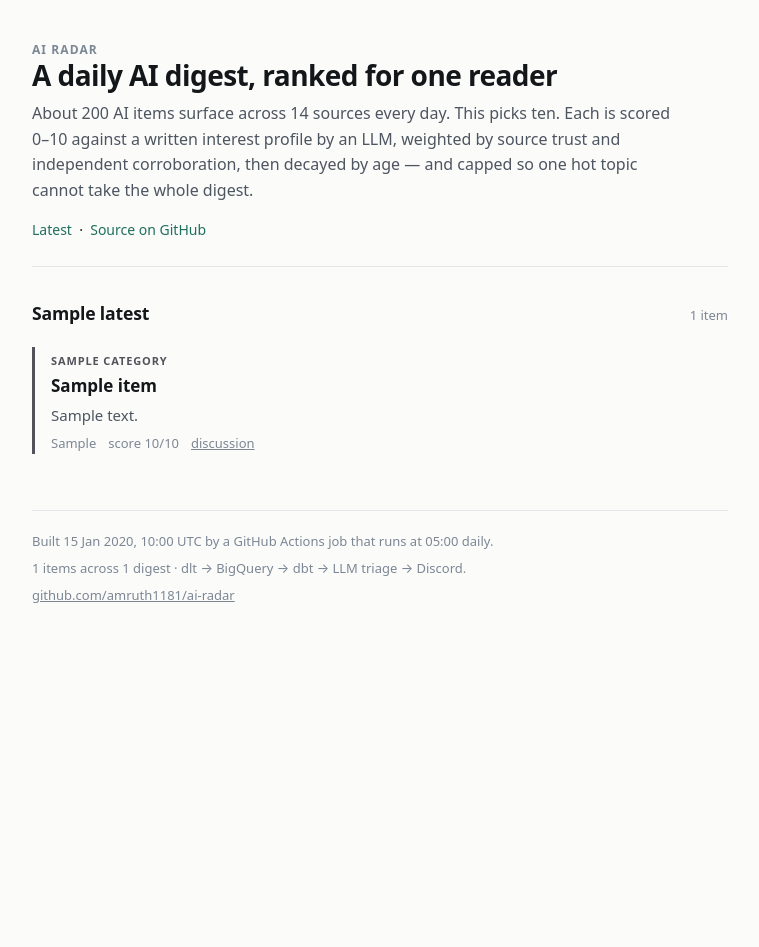
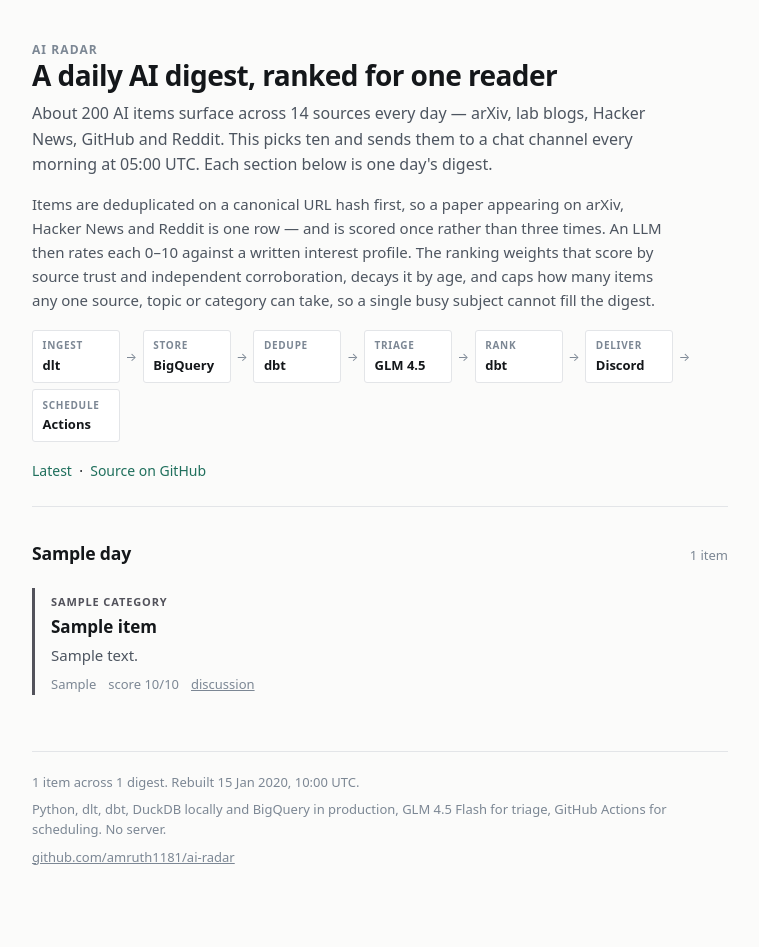
Before and after one commit to amruth1181/ai-radar, a Python web app: template deliver/templates/index.html in a window 1280 px wide. Shown: the whole page, without its empty margins (260-1019 px from the left). Before the commit the page ends 603 px from the top, so only its background shows below. Run offline with Jinja, Linux system fonts and the light colour scheme; the template is opened without the code that fills it: most values are stand-ins (such as "Sample title", 1, 10 or a date in 2020).

Commit message:
feat(deliver): explain the project above the fold, and scroll recent days
Two changes to how the archive reads.

The explanation moves from a footnote to the top. Someone arriving from a CV link
has no idea what this is, and the first thing they saw was a list of paper titles.
Now they get what it does, how the ranking works, and the stack as a labelled
chain -- dlt, BigQuery, dbt, GLM, dbt, Discord, Actions -- in that order, because
the order is the point: deduplication happens before the LLM sees anything, which
is what keeps the cost near zero.

The index now renders the five most recent days in full rather than only the
newest, so catching up on a few days is scrolling instead of clicking. Older days
stay one click away; inlining a year of history would make the front page
megabytes. Per-day pages remain for permalinks.

The test asserting "older days are linked, not inlined" correctly failed on this
change and was rewritten against the new contract: days inside the window are
inlined, days beyond it are linked only.

```diff
--- a/deliver/templates/base.html
+++ b/deliver/templates/base.html
@@ -60,11 +60,32 @@
   header { border-bottom: 1px solid var(--rule); padding-bottom: 1.5rem; margin-bottom: 2rem; }
   header .tag { font-size: .75rem; letter-spacing: .09em; text-transform: uppercase; color: var(--ink-faint); font-weight: 600; }
   header .blurb { color: var(--ink-soft); margin-top: .6rem; max-width: 40rem; }
-  header nav { margin-top: 1rem; font-size: .875rem; }
+  header .how { margin-top: .9rem; color: var(--ink-soft); font-size: .9375rem; max-width: 40rem; }
+
+  /* The pipeline as a chain, because the order is the point: dedupe happens before
+     the LLM sees anything, which is what keeps the cost near zero. */
+  .stack { margin-top: 1.1rem; display: flex; flex-wrap: wrap; gap: .4rem .25rem; align-items: stretch; }
+  .stage {
+    display: flex; flex-direction: column; gap: .1rem;
+    padding: .4rem .6rem;
+    background: var(--surface);
+    border: 1px solid var(--rule);
+    border-radius: 3px;
+    min-width: 5.5rem;
+  }
+  .stage .step { font-size: .625rem; letter-spacing: .07em; text-transform: uppercase; color: var(--ink-faint); font-weight: 600; }
+  .stage .tool { font-size: .8125rem; font-weight: 600; color: var(--ink); }
+  .arrow { align-self: center; color: var(--ink-faint); font-size: .75rem; padding: 0 .1rem; }
+  @media (max-width: 30rem) { .arrow { display: none; } .stage { flex: 1 1 6.5rem; } }
+
+  header nav { margin-top: 1.1rem; font-size: .875rem; }
   header nav a { color: var(--accent); text-decoration: none; font-weight: 500; }
   header nav a:hover { text-decoration: underline; }
 
+  .day-section + .day-section { margin-top: 3rem; padding-top: 2rem; border-top: 1px solid var(--rule); }
   .day-head { display: flex; align-items: baseline; gap: .75rem; flex-wrap: wrap; margin-bottom: 1.25rem; }
+  .day-head a { text-decoration: none; color: inherit; }
+  .day-head a:hover { color: var(--accent); }
   .day-head .count { font-size: .8125rem; color: var(--ink-faint); margin-left: auto; font-variant-numeric: tabular-nums; }
 
   .items { list-style: none; margin: 0; padding: 0; display: flex; flex-direction: column; gap: 1.5rem; }
@@ -113,11 +134,35 @@
     <div class="tag">AI Radar</div>
     <h1>{% block heading %}A daily AI digest, ranked for one reader{% endblock %}</h1>
     <p class="blurb">
-      About 200 AI items surface across 14 sources every day. This picks ten.
-      Each is scored 0&ndash;10 against a written interest profile by an LLM, weighted by
-      source trust and independent corroboration, then decayed by age &mdash; and capped
-      so one hot topic cannot take the whole digest.
+      About 200 AI items surface across 14 sources every day &mdash; arXiv, lab blogs,
+      Hacker News, GitHub and Reddit. This picks ten and sends them to a chat channel
+      every morning at 05:00&nbsp;UTC. Each section below is one day's digest.
     </p>
+    <p class="how">
+      Items are deduplicated on a canonical URL hash first, so a paper appearing on
+      arXiv, Hacker News and Reddit is one row &mdash; and is scored once rather than
+      three times. An LLM then rates each 0&ndash;10 against a written interest profile.
+      The ranking weights that score by source trust and independent corroboration,
+      decays it by age, and caps how many items any one source, topic or category can
+      take, so a single busy subject cannot fill the digest.
+    </p>
+
+    <div class="stack">
+      <div class="stage"><span class="step">Ingest</span><span class="tool">dlt</span></div>
+      <span class="arrow">&rarr;</span>
+      <div class="stage"><span class="step">Store</span><span class="tool">BigQuery</span></div>
+      <span class="arrow">&rarr;</span>
+      <div class="stage"><span class="step">Dedupe</span><span class="tool">dbt</span></div>
+      <span class="arrow">&rarr;</span>
+      <div class="stage"><span class="step">Triage</span><span class="tool">GLM&nbsp;4.5</span></div>
+      <span class="arrow">&rarr;</span>
+      <div class="stage"><span class="step">Rank</span><span class="tool">dbt</span></div>
+      <span class="arrow">&rarr;</span>
+      <div class="stage"><span class="step">Deliver</span><span class="tool">Discord</span></div>
+      <span class="arrow">&rarr;</span>
+      <div class="stage"><span class="step">Schedule</span><span class="tool">Actions</span></div>
+    </div>
+
     <nav>
       <a href="./">Latest</a> &nbsp;·&nbsp; <a href="{{ repo_url }}">Source on GitHub</a>
     </nav>
@@ -126,8 +171,8 @@
   {% block content %}{% endblock %}
 
   <footer>
-    <span>Built {{ built_at.strftime('%d %b %Y, %H:%M') }} UTC by a GitHub Actions job that runs at 05:00 daily.</span>
-    <span>{{ total_items }} items across {{ total_days }} digest{{ '' if total_days == 1 else 's' }} &middot; dlt &rarr; BigQuery &rarr; dbt &rarr; LLM triage &rarr; Discord.</span>
+    <span>{{ total_items }} item{{ '' if total_items == 1 else 's' }} across {{ total_days }} digest{{ '' if total_days == 1 else 's' }}. Rebuilt {{ built_at.strftime('%d %b %Y, %H:%M') }} UTC.</span>
+    <span>Python, dlt, dbt, DuckDB locally and BigQuery in production, GLM&nbsp;4.5&nbsp;Flash for triage, GitHub Actions for scheduling. No server.</span>
     <span><a href="{{ repo_url }}">github.com/amruth1181/ai-radar</a></span>
   </footer>
 </div>
--- a/deliver/templates/index.html
+++ b/deliver/templates/index.html
@@ -2,18 +2,22 @@
 {% block title %}AI Radar{% endblock %}
 
 {% block content %}
-{% if latest %}
-  <div class="day-head">
-    <h2>{{ latest.label }}</h2>
-    <span class="count">{{ latest.items | length }} item{{ '' if latest.items | length == 1 else 's' }}</span>
-  </div>
-  {% with items = latest.items %}{% include "_items.html" %}{% endwith %}
+{% if days %}
+  {% for day in days[:inline_days] %}
+  <section class="day-section">
+    <div class="day-head">
+      <h2><a href="{{ day.slug }}.html">{{ day.label }}</a></h2>
+      <span class="count">{{ day.items | length }} item{{ '' if day.items | length == 1 else 's' }}</span>
+    </div>
+    {% with items = day.items %}{% include "_items.html" %}{% endwith %}
+  </section>
+  {% endfor %}
 
-  {% if days | length > 1 %}
+  {% if days | length > inline_days %}
   <section class="archive">
-    <h2>Archive</h2>
+    <h2>Earlier</h2>
     <ul>
-      {% for day in days[1:] %}
+      {% for day in days[inline_days:] %}
       <li>
         <a href="{{ day.slug }}.html">
           <span class="date">{{ day.label }}</span>
```
Also changed, not shown: deliver/site.py (+7 -1 lines), tests/test_site.py (+18 -4 lines).
